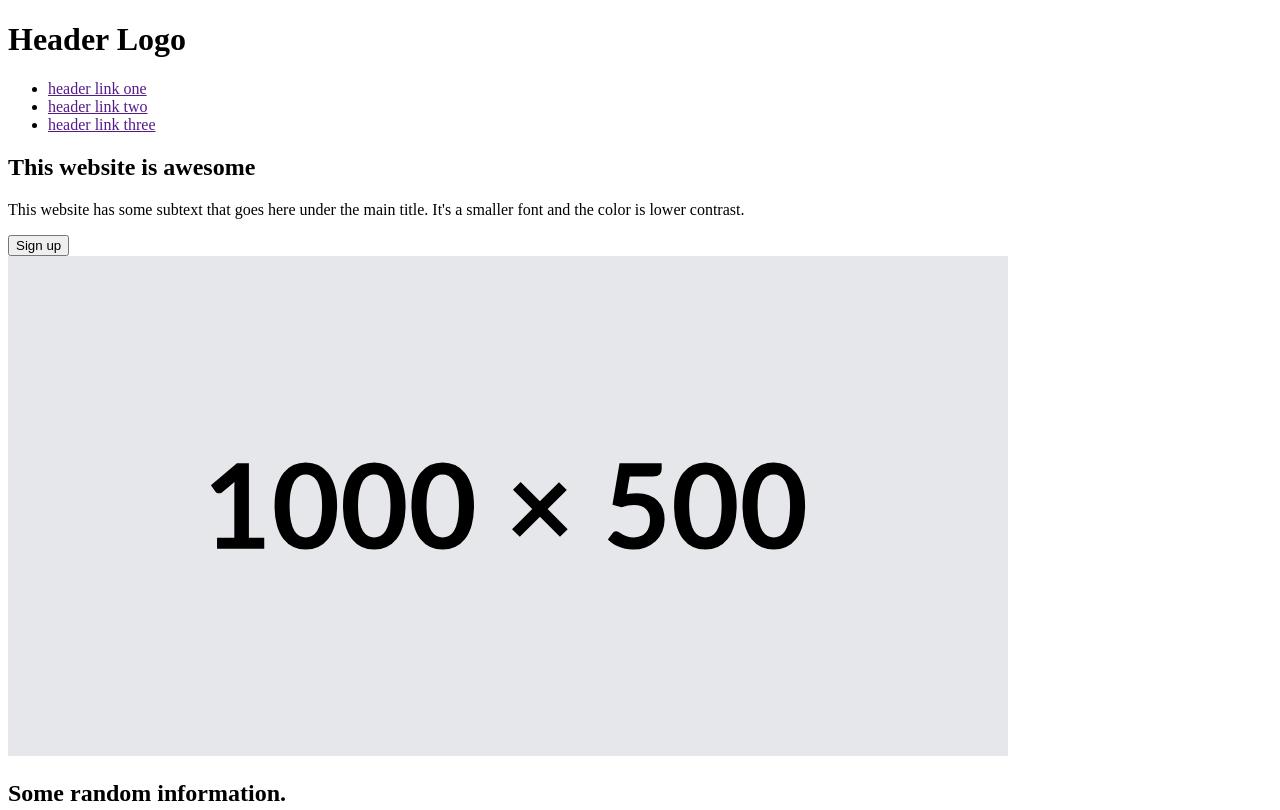
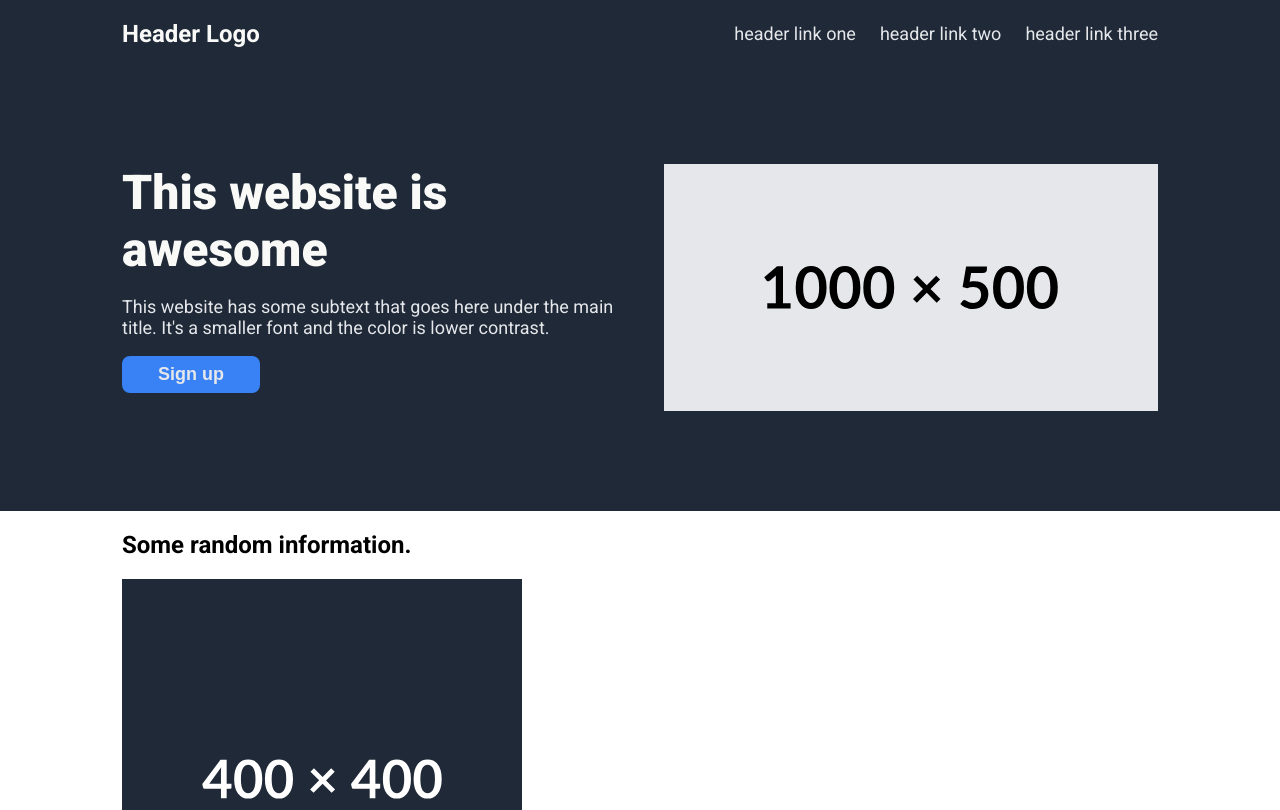
Before and after one commit to griffin-west/odin-landing-page, a plain HTML site: page index.html in a window 1280 px wide. Shown: the top 810 px of the page. Drawn offline with Linux system fonts and the light colour scheme.

Commit message:
feat(style.css): complete header and hero section styling

```diff
--- a/index.html
+++ b/index.html
@@ -3,10 +3,15 @@
 <head>
     <meta charset="UTF-8">
     <meta name="viewport" content="width=device-width, initial-scale=1.0">
+    <link rel="stylesheet" href="style.css">
+    <link rel="preconnect" href="https://fonts.googleapis.com">
+    <link rel="preconnect" href="https://fonts.gstatic.com" crossorigin>
+    <link href="https://fonts.googleapis.com/css2?family=Roboto:ital,wght@0,400;0,700;0,900;1,300&display=swap" rel="stylesheet">
     <title>The Odin Project: Landing Page</title>
 </head>
 <body>
-    <div class="header">
+    <section class="header">
+        <div class="content">
             <h1>Header Logo</h1>
             <ul>
                 <li><a href="">header link one</a></li>
@@ -14,9 +19,11 @@
                 <li><a href="">header link three</a></li>
             </ul>
         </div>
-    <div class="block-1">
+    </section>
+    <section class="hero">
+        <div class="content">
             <div class="left-side">
-            <h2>This website is awesome</h2>
+                <h1>This website is awesome</h1>
                 <p #block-1-para>
                     This website has some subtext that goes here under the main title.
                     It's a smaller font and the color is lower contrast.
@@ -27,7 +34,9 @@
                 <img src="./images/placeholder-wide.svg" alt="placeholder image">
             </div>
         </div>
-    <div class="block-2">
+    </section>
+    <section class="gallery">
+        <div class="content">
             <h2>Some random information.</h2>
             <div class="subtext-image-group">
                 <div class="subtext-image">
@@ -48,7 +57,9 @@
                 </div>
             </div>
         </div>
-    <div class="block-3">
+    </section>
+    <section class="quote">
+        <div class="content">
             <p>
                 This is an inspiring quote, or a testimonial from a customer.
                 Maybe it's just filling up space, or maybe people will actually read it.
@@ -56,8 +67,10 @@
             </p>
             <p>- The Odin Project</p>
         </div>
-    <div class="block-4">
-        <div class="card">
+    </section>
+    <section class="card">
+        <div class="content">
+            <div class="action-card">
                 <div class="left-side">
                     <p>Call to action! It's time!</p>
                     <p>Sign up for our product by clicking that button right over there!</p>
@@ -67,8 +80,11 @@
                 </div>
             </div>
         </div>
-    <div class="footer">
+    </section>
+    <section class="footer">
+        <div class="content">
             Copyright © The Odin Project 2021
         </div>
+    </section>
 </body>
 </html>
--- /dev/null
+++ b/style.css
@@ -0,0 +1,90 @@
+body {
+    font-family: 'Roboto', sans-serif;
+    font-weight: 400;
+    font-style: normal;
+    display: flex;
+    flex-direction: column;
+    margin: 0;
+    background-color: #1F2937;
+}
+
+.content {
+    max-width: 1100px;
+    margin: 0 auto;
+    padding: 0 2rem;
+    box-sizing: border-box;
+}
+
+.gallery, .card {
+    background-color: white;
+}
+
+.quote {
+    background-color: #E5E7EB;
+}
+
+.header .content {
+    display: flex;
+    justify-content: space-between;
+    align-items: center;
+}
+
+.header h1 {
+    color: #F9FAF8;
+    font-size: 24px;
+}
+
+.header ul {
+    list-style-type: none;
+    display: flex;
+    gap: 24px;
+}
+
+.header a {
+    text-decoration: none;
+    color: #E5E7EB;
+    font-size: 18px;
+}
+
+.hero .content {
+    display: flex;
+    justify-content: space-between;
+    flex-wrap: wrap;
+    gap: 48px;
+    padding: 96px 2rem;
+}
+
+.hero h1 {
+    color: #F9FAF8;
+    font-size: 48px;
+    font-weight: 900;
+    margin: 0;
+}
+
+.hero p {
+    color: #E5E7EB;
+    font-size: 18px;
+}
+
+.hero .left-side {
+    flex: 1;
+}
+
+.hero .right-side {
+    flex: 1;
+}
+
+.hero .right-side img {
+    max-width: 100%;
+    min-width: 400px;
+}
+
+.hero button {
+    color: #E5E7EB;
+    background-color: #3882F6;
+    font-size: 18px;
+    font-weight: 700;
+    padding: 8px 36px;
+    border-radius: 8px;
+    border-style: none;
+}
```
Also changed, not shown: styles.css (added). Lines whose indentation alone changed are shown as unchanged.
